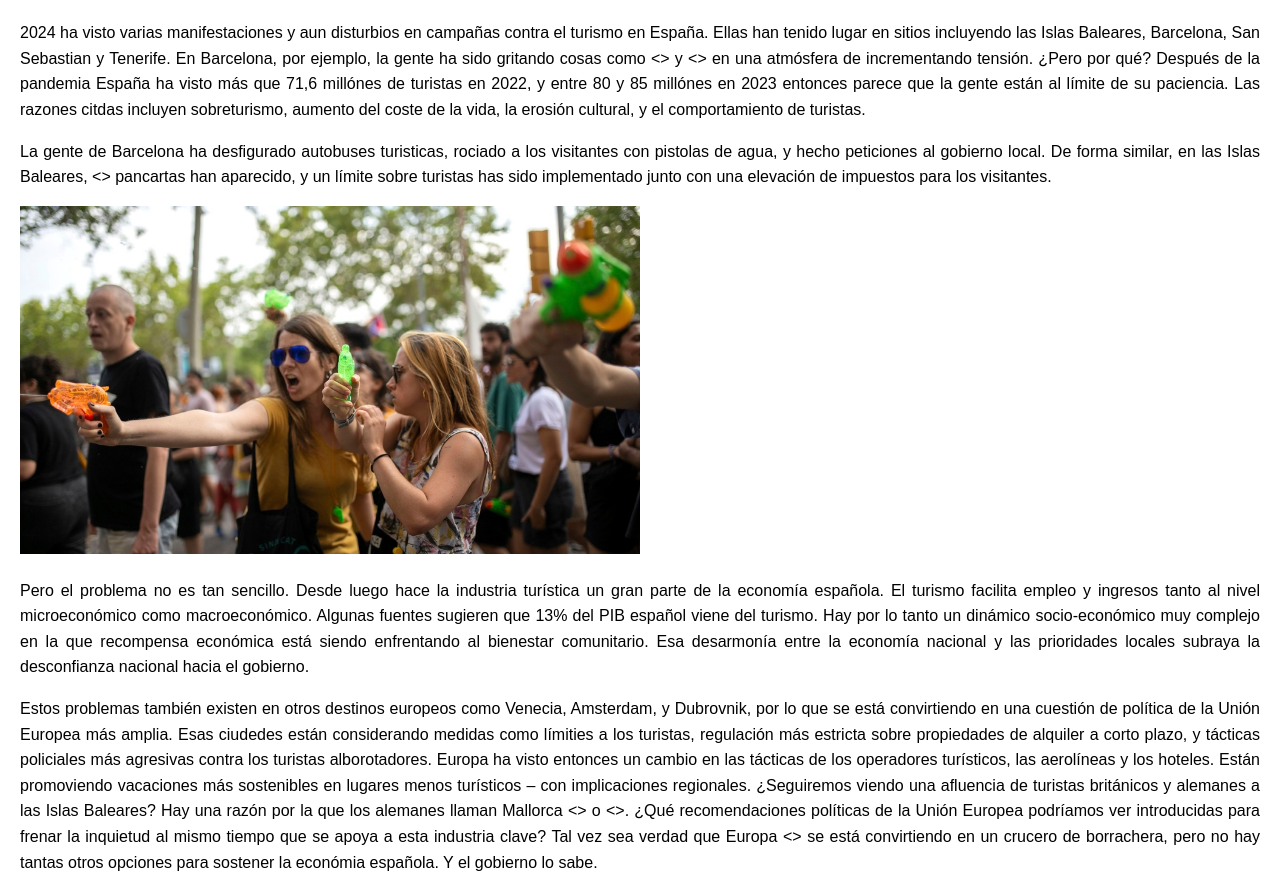
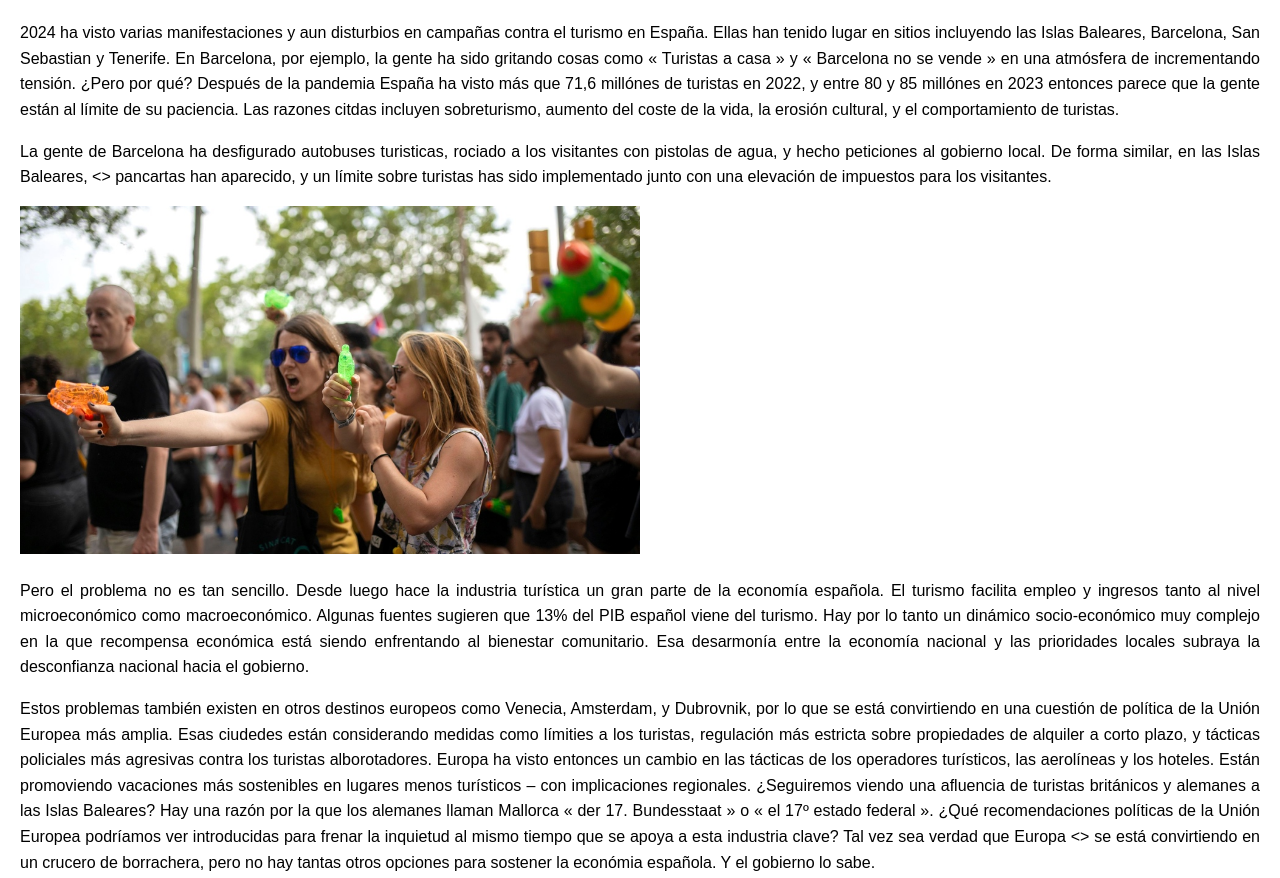
Before and after one commit to OlieKristensen/geoliepolitics, a plain HTML site: page antitourism.html in a window 1280 px wide. Shown: the part 537-1415 px from the top of the page. Drawn offline with Linux system fonts and the light colour scheme.

Commit message:
Update antitourism.html

```diff
--- a/antitourism.html
+++ b/antitourism.html
@@ -26,14 +26,14 @@
 
         <img src="images/spainpic.png" alt="Spain Picture" class="responsive-img">
 
-        <p>2024 ha visto varias manifestaciones y aun disturbios en campañas contra el turismo en España. Ellas han tenido lugar en sitios incluyendo las Islas Baleares, Barcelona, San Sebastian y Tenerife. En Barcelona, por ejemplo, la gente ha sido gritando cosas como <<Turistas a casa>> y <<Barcelona no se vende>> en una atmósfera de incrementando tensión. ¿Pero por qué? Después de la pandemia España ha visto más que 71,6 millónes de turistas en 2022, y entre 80 y 85 millónes en 2023 entonces parece que la gente están al límite de su paciencia. Las razones citdas incluyen sobreturismo, aumento del coste de la vida, la erosión cultural, y el comportamiento de turistas.</p>
+        <p>2024 ha visto varias manifestaciones y aun disturbios en campañas contra el turismo en España. Ellas han tenido lugar en sitios incluyendo las Islas Baleares, Barcelona, San Sebastian y Tenerife. En Barcelona, por ejemplo, la gente ha sido gritando cosas como « Turistas a casa » y « Barcelona no se vende » en una atmósfera de incrementando tensión. ¿Pero por qué? Después de la pandemia España ha visto más que 71,6 millónes de turistas en 2022, y entre 80 y 85 millónes en 2023 entonces parece que la gente están al límite de su paciencia. Las razones citdas incluyen sobreturismo, aumento del coste de la vida, la erosión cultural, y el comportamiento de turistas.</p>
         <p>La gente de Barcelona ha desfigurado autobuses turisticas, rociado a los visitantes con pistolas de agua, y hecho peticiones al gobierno local. De forma similar, en las Islas Baleares, <<Turistas a casa>> pancartas han aparecido, y un límite sobre turistas has sido implementado junto con una elevación de impuestos para los visitantes.</p>
 
         <img src="images/spaingun.jpg" alt="Spain Picture" class="responsive-img">
 
         <p>Pero el problema no es tan sencillo. Desde luego hace la industria turística un gran parte de la economía española. El turismo facilita empleo y ingresos tanto al nivel microeconómico como macroeconómico. Algunas fuentes sugieren que 13% del PIB español viene del turismo. Hay por lo tanto un dinámico socio-económico muy complejo en la que recompensa económica está siendo enfrentando al bienestar comunitario. Esa desarmonía entre la economía nacional y las prioridades locales subraya la desconfianza nacional hacia el gobierno.</p>
 
-        <p>Estos problemas también existen en otros destinos europeos como Venecia, Amsterdam, y Dubrovnik, por lo que se está convirtiendo en una cuestión de política de la Unión Europea más amplia. Esas ciudedes están considerando medidas como límities a los turistas, regulación más estricta sobre propiedades de alquiler a corto plazo, y tácticas policiales más agresivas contra los turistas alborotadores. Europa ha visto entonces un cambio en las tácticas de los operadores turísticos, las aerolíneas y los hoteles. Están promoviendo vacaciones más sostenibles en lugares menos turísticos – con implicaciones regionales. ¿Seguiremos viendo una afluencia de turistas británicos y alemanes a las Islas Baleares? Hay una razón por la que los alemanes llaman Mallorca <<der 17. Bundesstaat>> o <<el 17º estado federal>>. ¿Qué recomendaciones políticas de la Unión Europea podríamos ver introducidas para frenar la inquietud al mismo tiempo que se apoya a esta industria clave? Tal vez sea verdad que Europa <<el museo del mundo>> se está convirtiendo en un crucero de borrachera, pero no hay tantas otros opciones para sostener la económia española. Y el gobierno lo sabe.</p>
+        <p>Estos problemas también existen en otros destinos europeos como Venecia, Amsterdam, y Dubrovnik, por lo que se está convirtiendo en una cuestión de política de la Unión Europea más amplia. Esas ciudedes están considerando medidas como límities a los turistas, regulación más estricta sobre propiedades de alquiler a corto plazo, y tácticas policiales más agresivas contra los turistas alborotadores. Europa ha visto entonces un cambio en las tácticas de los operadores turísticos, las aerolíneas y los hoteles. Están promoviendo vacaciones más sostenibles en lugares menos turísticos – con implicaciones regionales. ¿Seguiremos viendo una afluencia de turistas británicos y alemanes a las Islas Baleares? Hay una razón por la que los alemanes llaman Mallorca « der 17. Bundesstaat » o « el 17º estado federal ». ¿Qué recomendaciones políticas de la Unión Europea podríamos ver introducidas para frenar la inquietud al mismo tiempo que se apoya a esta industria clave? Tal vez sea verdad que Europa <<el museo del mundo>> se está convirtiendo en un crucero de borrachera, pero no hay tantas otros opciones para sostener la económia española. Y el gobierno lo sabe.</p>
 
         <img src="images/spaintourism.jpg" alt="Spain Picture" class="responsive-img">
     </main>
```
